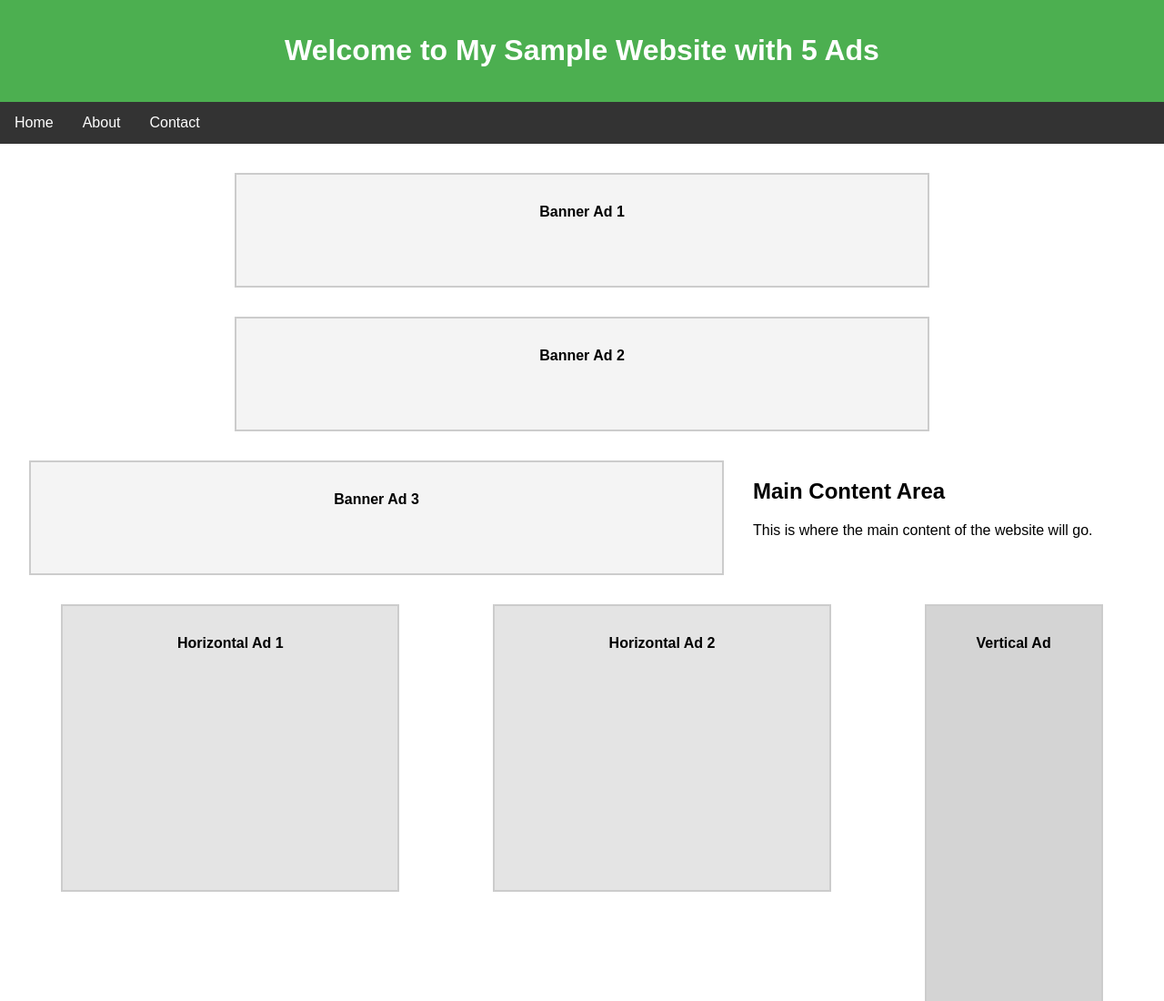
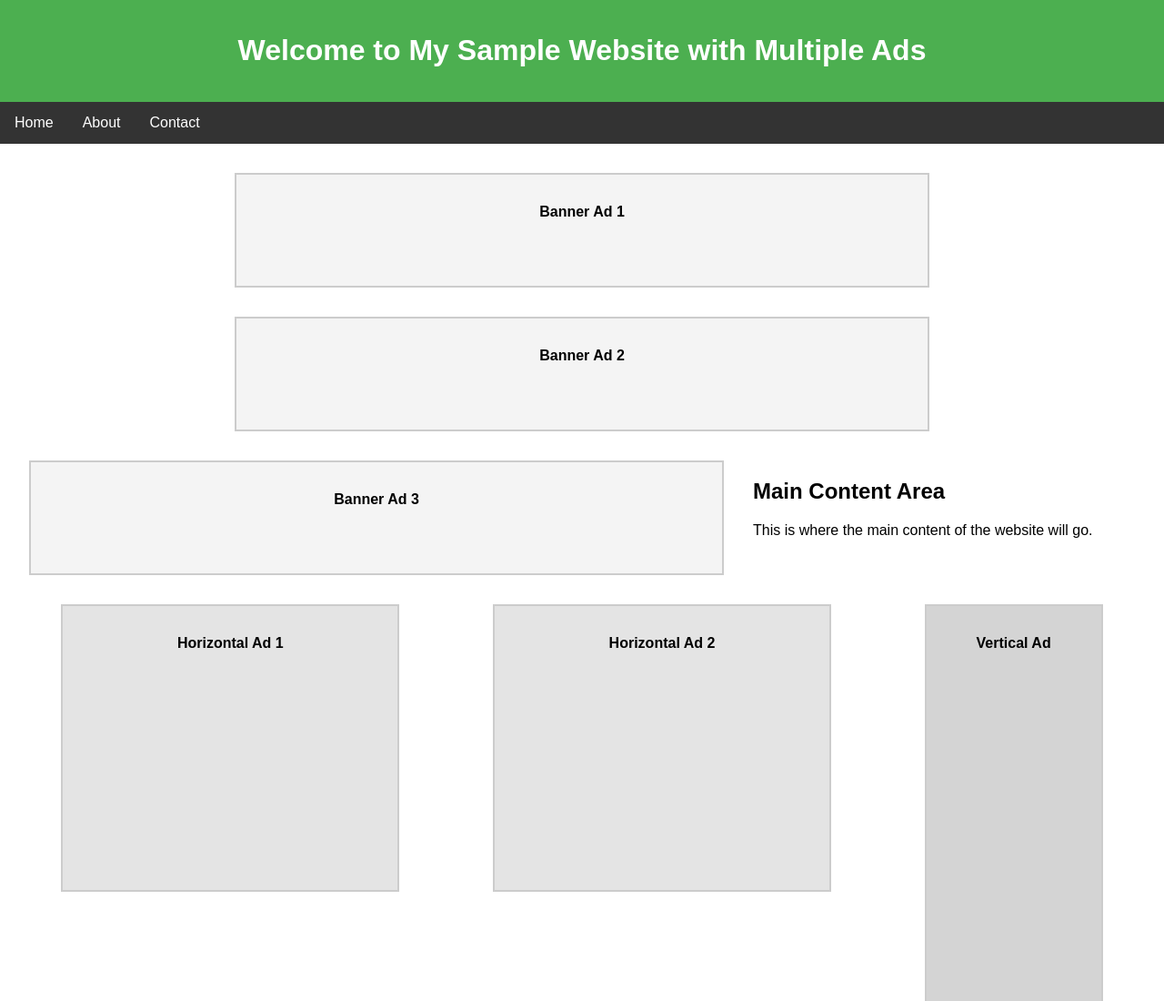
Before and after one commit to Sadafalidad/Adhost, a plain HTML site: page index.html in a window 1280 px wide. Shown: the top 1100 px of the page at 91% size. Drawn offline with Linux system fonts and the light colour scheme.

Commit message:
Update index.html

```diff
--- a/index.html
+++ b/index.html
@@ -8,7 +8,7 @@
 </head>
 <body>
     <header>
-        <h1>Welcome to My Sample Website with 5 Ads</h1>
+        <h1>Welcome to My Sample Website with Multiple Ads</h1>
     </header>
     <nav>
         <ul>
```
